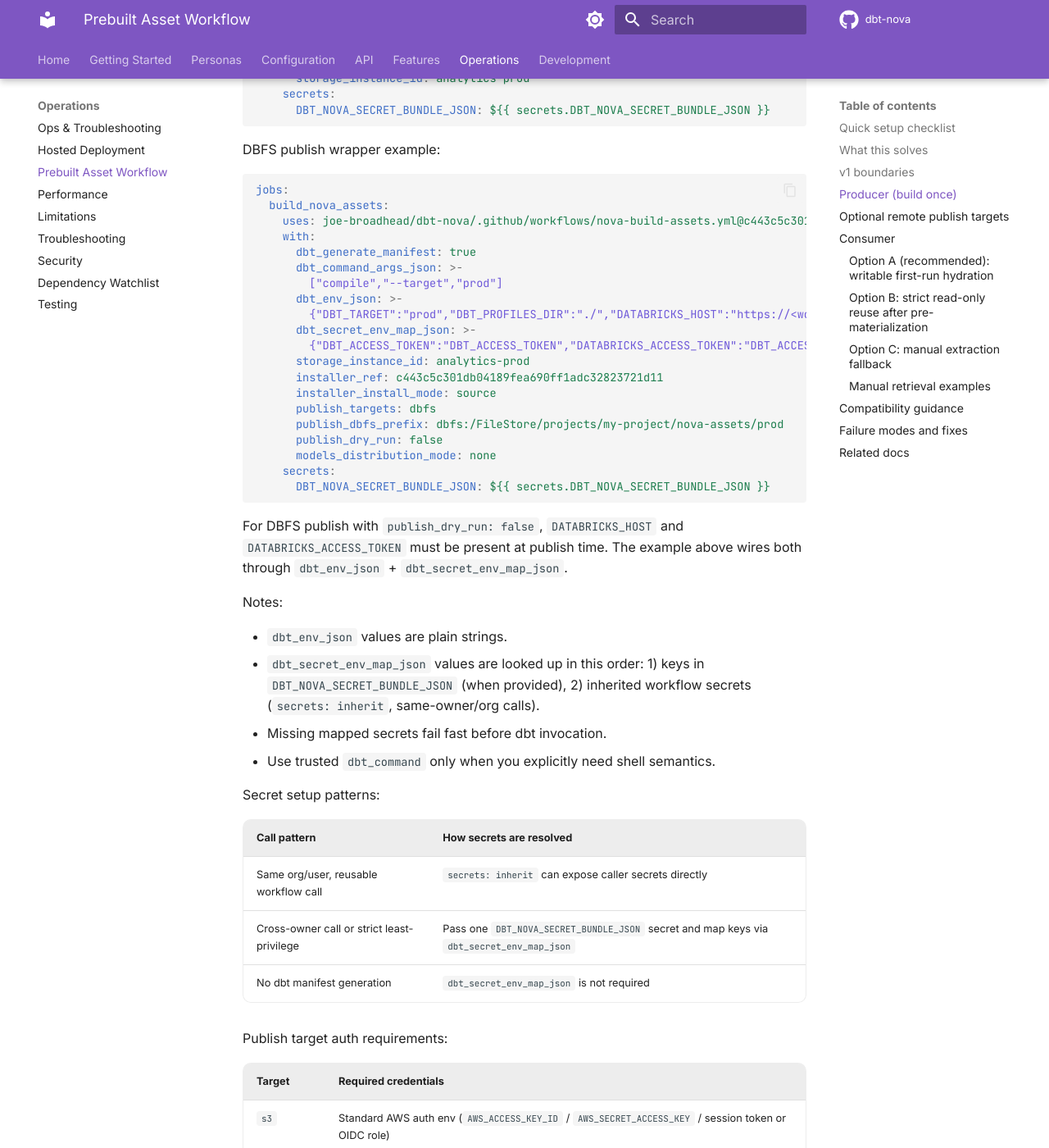
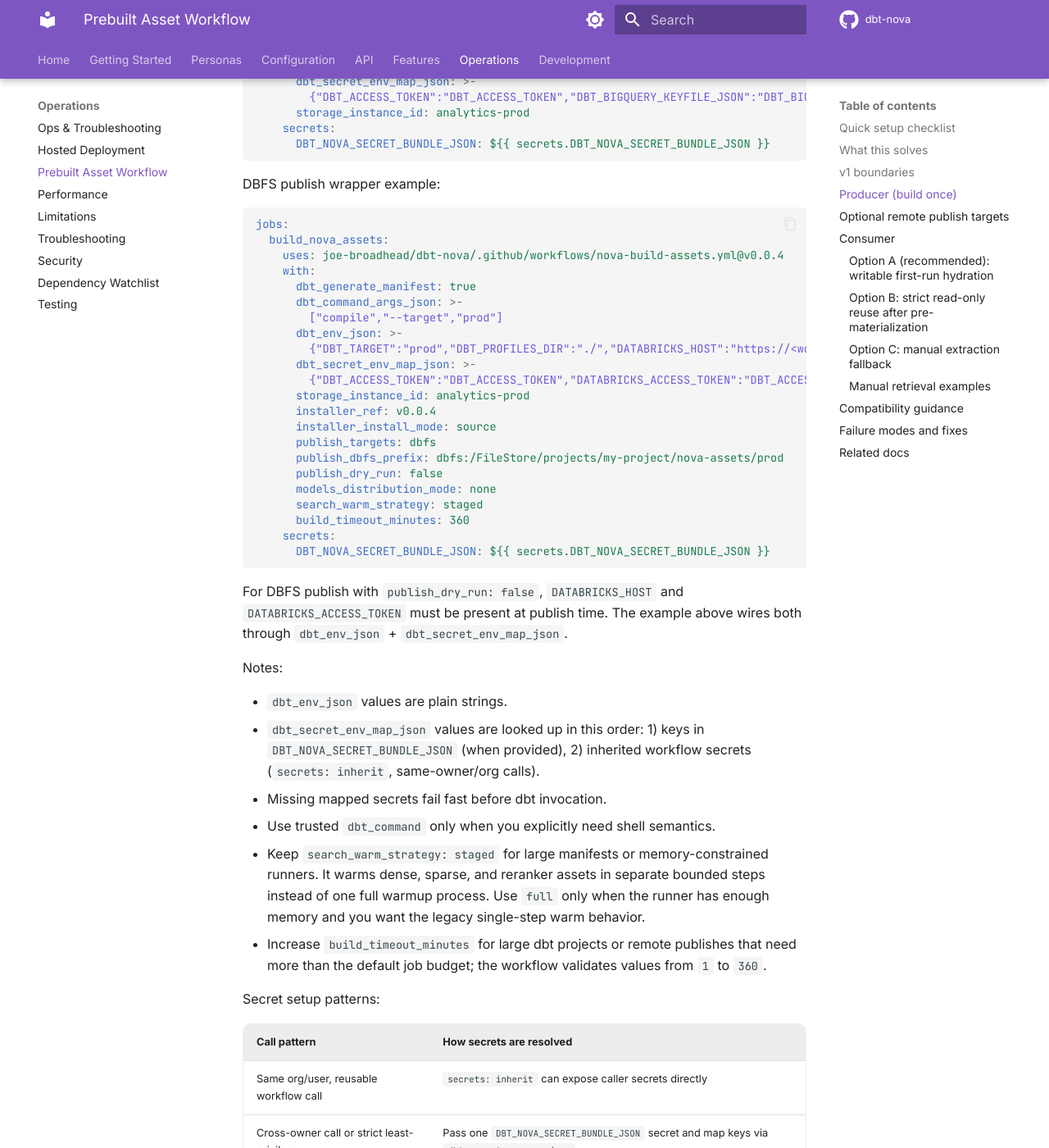
Before and after one commit to joe-broadhead/dbt-nova, an MkDocs documentation site: the page built from docs/operations/prebuilt-assets.md, in a window 1280 px wide and 1400 px high, scrolled down 2973 px. Shown: the whole window at 82% size. Built offline with MkDocs 1.6.1 and Material for MkDocs 9.7.7, drawn with Linux system fonts in a browser that asks for light colours; comment, search, counter and statistics services are not loaded; some of the changed text lies outside the part shown.

Commit message:
Prepare v0.0.4 release readiness (#180)
* Prepare v0.0.4 release readiness

* Add agent contributor guide

````diff
--- a/dependency-watchlist.toml
+++ b/dependency-watchlist.toml
@@ -8,7 +8,7 @@
 [[item]]
 id = "ort-sys-pin"
 owner = "@joe-broadhead"
-review_by = "2026-04-30"
+review_by = "2026-05-31"
 summary = "Exact ort-sys RC pin is required for current fastembed compatibility."
 current_state = "Cargo.toml pins ort-sys = \"=2.0.0-rc.4\"."
 upgrade_trigger = "fastembed/ort ecosystem supports stable (non-RC) ort-sys without local patching."
@@ -18,7 +18,7 @@ state_checks = ["cargo_toml_has_ort_sys_rc_pin", "cargo_lock_has_ort_sys_rc4"]
 [[item]]
 id = "reqwest-transitive-split"
 owner = "@joe-broadhead"
-review_by = "2026-04-30"
+review_by = "2026-05-31"
 summary = "Dependency graph currently contains both reqwest 0.11 and 0.12."
 current_state = "reqwest 0.11 is pulled transitively by google-cloud-storage while dbt-nova uses reqwest 0.12 directly."
 upgrade_trigger = "google-cloud-storage stack upgrades to reqwest 0.12+."
--- a/docs/operations/prebuilt-assets.md
+++ b/docs/operations/prebuilt-assets.md
@@ -41,9 +41,8 @@ read-only reuse after local materialization.
 
 Create a workflow in the downstream repo that calls Nova's reusable producer.
 
-The examples below pin a commit SHA because they rely on the current
-unreleased secret-bundle workflow contract. After the next release, replace
-that SHA with the corresponding release tag.
+The examples below pin `v0.0.4`. For production, pin either a release tag or an
+immutable commit SHA and keep `installer_ref` aligned with the workflow ref.
 
 ```yaml
 name: Build Nova Assets
@@ -54,11 +53,11 @@ on:
 jobs:
   build_nova_assets:
     # Pin to a release tag or commit SHA
-    uses: joe-broadhead/dbt-nova/.github/workflows/nova-build-assets.yml@c443c5c301db04189fea690ff1adc32823721d11
+    uses: joe-broadhead/dbt-nova/.github/workflows/nova-build-assets.yml@v0.0.4
     with:
       manifest_path: target/manifest.json
       storage_instance_id: analytics-prod
-      installer_ref: c443c5c301db04189fea690ff1adc32823721d11
+      installer_ref: v0.0.4
       installer_install_mode: auto
       artifact_name_prefix: analytics-prod
       retention_days: 14
@@ -74,6 +73,8 @@ Alternative producer inputs:
 - `dbt_env_json` (JSON object of non-secret env vars exported before dbt invocation)
 - `dbt_secret_env_map_json` (JSON object mapping env var names to secret names)
 - `models_distribution_mode` (`none`, `publish_only`, `publish_and_bootstrap`)
+- `search_warm_strategy` (`staged` by default, or `full`)
+- `build_timeout_minutes` (integer `1..360`, default `360`)
 - workflow_call secret `DBT_NOVA_SECRET_BUNDLE_JSON` (optional JSON object of
   `secret-name -> secret-value` entries for cross-owner reusable workflow calls)
 
@@ -97,7 +98,7 @@ workflow works across Databricks, BigQuery, DuckDB, and mixed profiles:
 ```yaml
 jobs:
   build_nova_assets:
-    uses: joe-broadhead/dbt-nova/.github/workflows/nova-build-assets.yml@c443c5c301db04189fea690ff1adc32823721d11
+    uses: joe-broadhead/dbt-nova/.github/workflows/nova-build-assets.yml@v0.0.4
     with:
       dbt_generate_manifest: true
       dbt_command_args_json: >-
@@ -116,7 +117,7 @@ DBFS publish wrapper example:
 ```yaml
 jobs:
   build_nova_assets:
-    uses: joe-broadhead/dbt-nova/.github/workflows/nova-build-assets.yml@c443c5c301db04189fea690ff1adc32823721d11
+    uses: joe-broadhead/dbt-nova/.github/workflows/nova-build-assets.yml@v0.0.4
     with:
       dbt_generate_manifest: true
       dbt_command_args_json: >-
@@ -126,12 +127,14 @@ jobs:
       dbt_secret_env_map_json: >-
         {"DBT_ACCESS_TOKEN":"DBT_ACCESS_TOKEN","DATABRICKS_ACCESS_TOKEN":"DBT_ACCESS_TOKEN"}
       storage_instance_id: analytics-prod
-      installer_ref: c443c5c301db04189fea690ff1adc32823721d11
+      installer_ref: v0.0.4
       installer_install_mode: source
       publish_targets: dbfs
       publish_dbfs_prefix: dbfs:/FileStore/projects/my-project/nova-assets/prod
       publish_dry_run: false
       models_distribution_mode: none
+      search_warm_strategy: staged
+      build_timeout_minutes: 360
     secrets:
       DBT_NOVA_SECRET_BUNDLE_JSON: ${{ secrets.DBT_NOVA_SECRET_BUNDLE_JSON }}
 ```
@@ -148,6 +151,13 @@ Notes:
   2) inherited workflow secrets (`secrets: inherit`, same-owner/org calls).
 - Missing mapped secrets fail fast before dbt invocation.
 - Use trusted `dbt_command` only when you explicitly need shell semantics.
+- Keep `search_warm_strategy: staged` for large manifests or memory-constrained
+  runners. It warms dense, sparse, and reranker assets in separate bounded steps
+  instead of one full warmup process. Use `full` only when the runner has enough
+  memory and you want the legacy single-step warm behavior.
+- Increase `build_timeout_minutes` for large dbt projects or remote publishes
+  that need more than the default job budget; the workflow validates values from
+  `1` to `360`.
 
 Secret setup patterns:
 
````
Also changed, not shown: AGENTS.md (added, +165 -0 lines), CHANGELOG.md (+9 -2 lines), CODE_OF_CONDUCT.md (added, +27 -0 lines), SECURITY.md (added, +28 -0 lines), deny.toml (+5 -5 lines), docs/development/ci.md (+3 -1 lines), docs/features/metadata-audit.md (+1 -1 lines), 2 other files.
